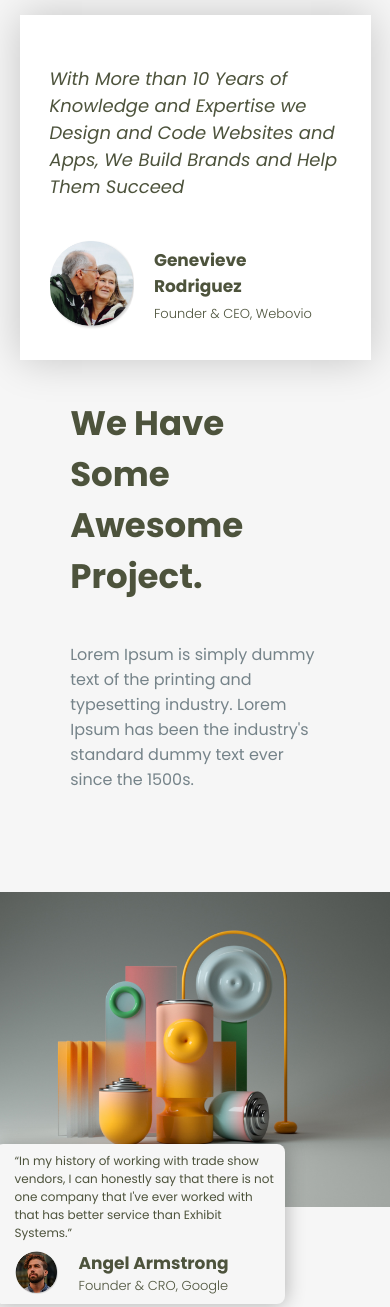
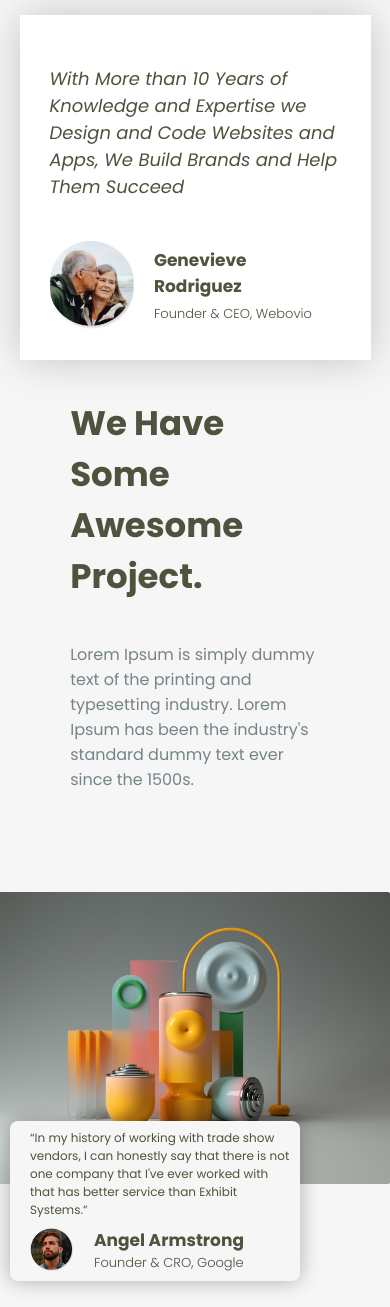
Before and after one commit to Dg3k4/test-mobile, a plain HTML site: page index.html in a window 390 px wide. Shown: the part 1351-2658 px from the top of the page. Drawn offline with nearby package versions, Linux system fonts and the light colour scheme; a script that the page names is missing.

Commit message:
Update main-mini.css

```diff
--- a/CSS/main-mini.css
+++ b/CSS/main-mini.css
@@ -314,7 +314,8 @@
 
     }
     .projects .project-img {
-        height: 315px;
+        width: 100%;
+        height: auto;
     }
     .project-item2 {
         display: flex;
```
